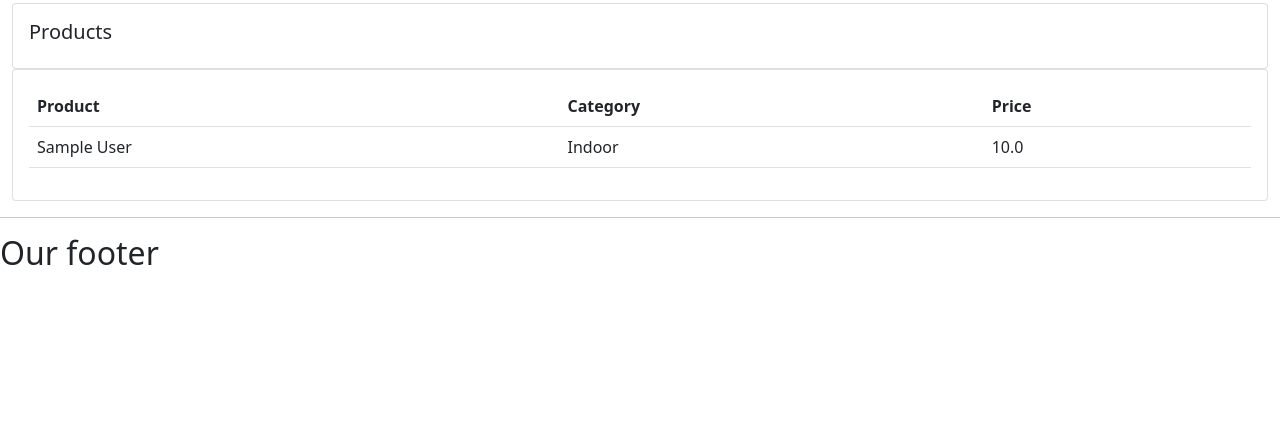
After one commit to s0nyseventeen/commerce, a Django app: page /accounts/products/ in a window 1280 px wide. The commit adds this page. Shown: the part 337-778 px from the top of the page. Run offline with Django 3.2, Linux system fonts and the light colour scheme; tables that the repository leaves empty hold one stand-in row (values such as "Sample post"); some libraries are stand-ins or nearby versions.

Commit message:
14.03 Homepage, Products

```diff
--- a/accounts/templates/accounts/navbar.html
+++ b/accounts/templates/accounts/navbar.html
@@ -9,10 +9,10 @@
     <div class="collapse navbar-collapse" id="navbarNav">
       <ul class="navbar-nav">
         <li class="nav-item">
-          <a class="nav-link active" aria-current="page" href="#">Home</a>
+          <a class="nav-link active" aria-current="page" href="{% url 'accounts:home' %}">Home</a>
         </li>
         <li class="nav-item">
-          <a class="nav-link" href="#">Products</a>
+          <a class="nav-link" href="{% url 'accounts:products' %}">Products</a>
         </li>
       </ul>
     </div>
--- /dev/null
+++ b/accounts/templates/accounts/products.html
@@ -0,0 +1,28 @@
+{% extends 'accounts/base.html' %}
+
+{% block content %}
+	<br>
+	<div class="row">
+		<div class="col-md">
+			<div class="card card-body">
+				<h5>Products</h5>
+			</div>
+			<div class="card card-body">
+				<table class="table">
+					<tr>
+						<th>Product</th>
+						<th>Category</th>
+						<th>Price</th>
+					</tr>
+					{% for i in products %}
+						<tr>
+							<td>{{ i.name }}</td>
+							<td>{{ i.category }}</td>
+							<td>{{ i.price }}</td>
+						</tr>
+					{% endfor %}
+				</table>
+			</div>
+		</div>
+	</div>
+{% endblock content %}
--- a/accounts/urls.py
+++ b/accounts/urls.py
@@ -4,7 +4,7 @@ from .views import *
 app_name = 'accounts'
 
 urlpatterns = [
-	path('', home),
-	path('profile/', profile),
+	path('', home, name='home'),
+	path('products/', products, name='products'),
 	path('customer/', customer),
 ]
--- a/accounts/views.py
+++ b/accounts/views.py
@@ -1,13 +1,33 @@
 from django.shortcuts import render
 from django.http import HttpResponse
 
+from .models import *
+
 
 def home(request):
-	return render(request, 'accounts/homepage.html')
+	orders = Order.objects.all()
+	customers = Customer.objects.all()
+	total_customers = customers.count()
+	total_orders = orders.count()
+	delivered = orders.filter(status='Delivered').count()
+	pending = orders.filter(status='Pending').count()
+	context = {
+		'orders': orders,
+		'customers': customers,
+		'total_customers': total_customers,
+		'total_orders': total_orders,
+		'delivered': delivered,
+		'pending': pending
+	}
+	return render(request, 'accounts/homepage.html', context)
 
 
-def profile(request):
-	return render(request, 'accounts/profile.html')
+def products(request):
+	products = Product.objects.all()
+	context = {
+		'products': products
+	}
+	return render(request, 'accounts/products.html', context)
 
 
 def customer(request):
```
Also changed, not shown: accounts/templates/accounts/homepage.html (+21 -11 lines).
